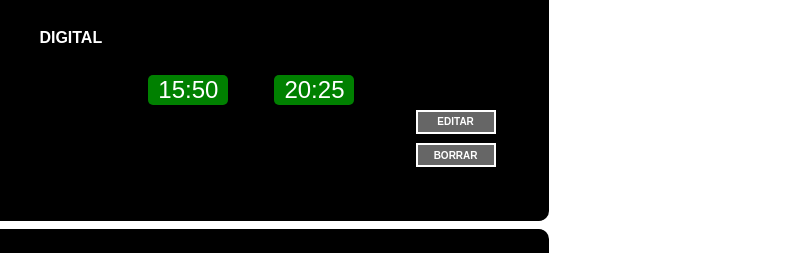
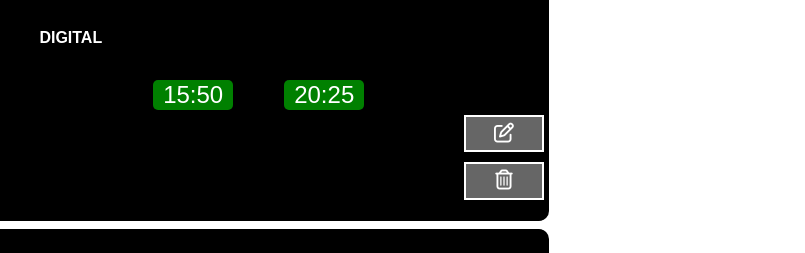
Before and after one commit to santimb96/timeInn_p2, a plain HTML site: page src/templates/cartelera.html in a window 1280 px wide. Shown: the part 452-705 px from the top of the page, 475-1280 px from the left. Drawn offline with Linux system fonts and the light colour scheme; a web font is replaced by a local one.

Commit message:
Botones de edición fixed

```diff
--- a/src/css/styles.css
+++ b/src/css/styles.css
@@ -372,7 +372,7 @@ PROMOCIONES
 }
 
 .text-content {
-    width: 60%;
+    width: 75%;
     height: 100%;
     margin-left: 5%;
 }
@@ -422,7 +422,7 @@ PROMOCIONES
 .edicion{
     background: var(--gris-30);
     width: 10vh;
-    font-size: 10px;
+    font-size: 20px;
     padding: 1%;
     margin: 1%;
     font-weight: bold;
--- a/src/js/renderCartelera.js
+++ b/src/js/renderCartelera.js
@@ -24,8 +24,8 @@ const renderCartelera = {
                                                     <button>20:25</button>
                                             </div>
                                             <div class="ediciones">
-                                            <button id="${contador}" class="edicion" name="editar">EDITAR</button>
-                                            <button id="${contador}" class="edicion" name="borrar">BORRAR</button>
+                                            <button id="${contador}" class="edicion" name="editar"><i class="far fa-edit"></i></button>
+                                            <button id="${contador}" class="edicion" name="borrar"><i class="far fa-trash-alt"></i></button>
                                             </div>
                                             </div>
                                          </div>`;
@@ -166,4 +166,9 @@ renderCartelera.listenerBotones();
 renderCartelera.cerrarVentana();
 renderCartelera.mostrarFormAnadir();
 
-//al hacer submit -> me hace edit y add a la vez
+//al hacer submit -> me hace edit y add a la vez --> arreglado
+
+//TODO 1 CAMBIAR BORRAR POR UNA PAPELERA
+//TODO 2 CAMBIAR EDITAR POR UN LÁPIZ
+//TODO 3 PONER CONTROL AL FORMULARIO
+//TODO 4 COOKIES
```
